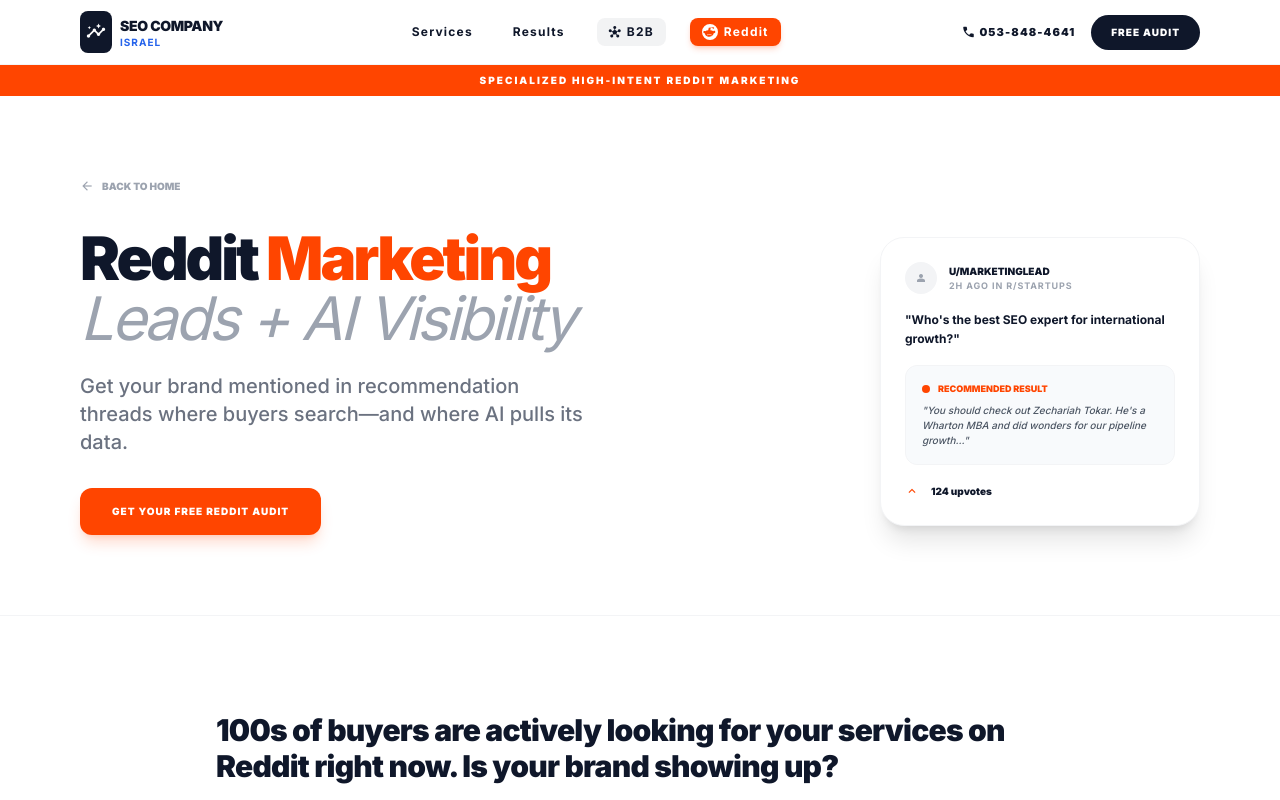
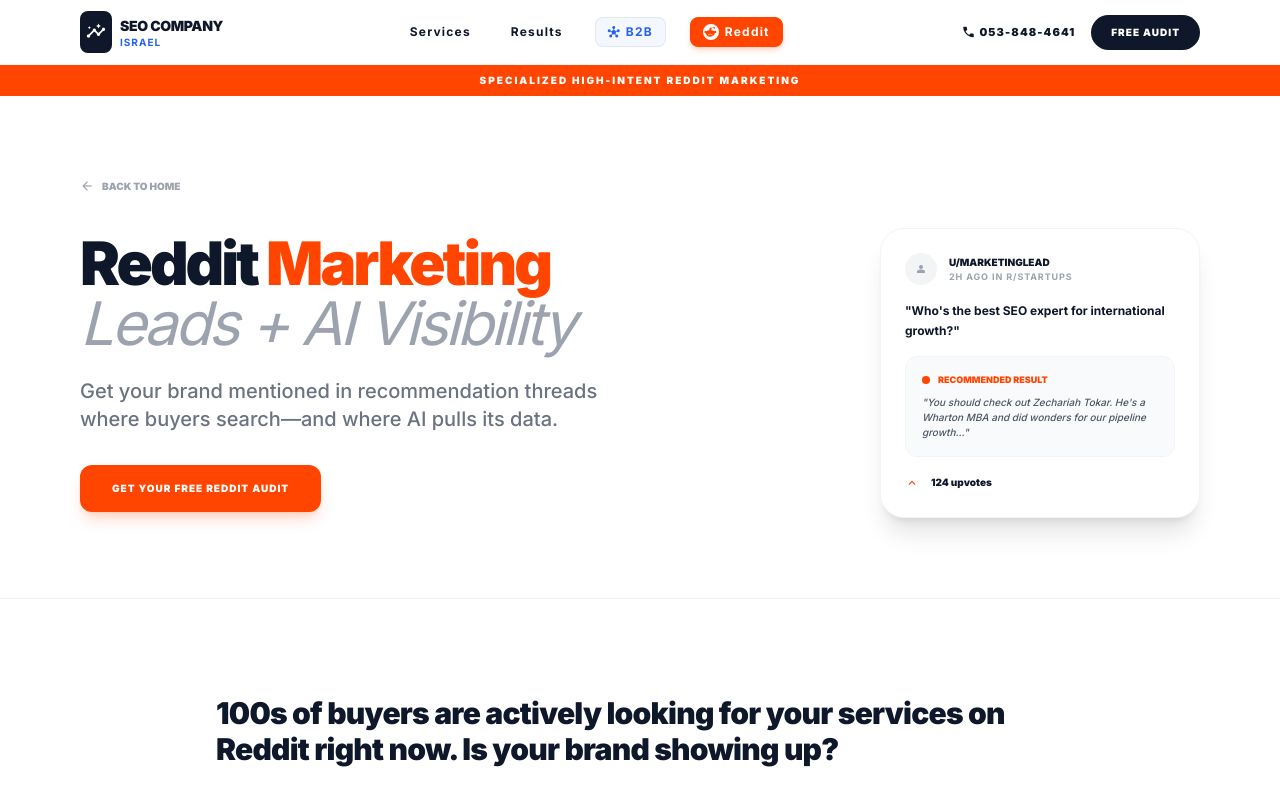
Before and after one commit to ztokar/SEO-Company-Israel, a React (Vite) app: page / in a window 1280 px wide. Both pictures are taken after a click on the button "Reddit". Shown: the top 800 px of the page. Built offline with nearby package versions, Linux system fonts and the light colour scheme.

Commit message:
feat: Enhance button styling for navigation
Updates the styling for the 'B2B' and 'Reddit' navigation buttons to improve visual distinction and active state highlighting. This includes adding borders, adjusting background colors, and refining shadow effects for a more polished user interface.

```diff
--- a/App.tsx
+++ b/App.tsx
@@ -35,7 +35,11 @@ const Header = ({ onNavigate, currentPage }: { onNavigate: (page: string) => voi
 
           <button
             onClick={() => onNavigate('b2b')}
-            className={`px-3 py-1.5 rounded-lg transition-all flex items-center gap-1.5 ${currentPage === 'b2b' ? 'text-primary bg-primary/10 ring-1 ring-primary/20' : 'bg-navy/5 hover:bg-primary/5 hover:text-primary'}`}
+            className={`px-3 py-1.5 rounded-lg transition-all flex items-center gap-1.5 border ${
+              currentPage === 'b2b'
+              ? 'text-primary bg-primary/10 border-primary/30 ring-1 ring-primary/20 shadow-sm'
+              : 'text-primary bg-primary/5 border-primary/10 hover:bg-primary/10'
+            }`}
           >
             <span className="material-symbols-outlined text-xs">hub</span>
             B2B
@@ -43,7 +47,11 @@ const Header = ({ onNavigate, currentPage }: { onNavigate: (page: string) => voi
 
           <button
             onClick={() => onNavigate('reddit')}
-            className={`px-3 py-1.5 rounded-lg transition-all flex items-center gap-1.5 ${currentPage === 'reddit' ? 'text-white bg-[#FF4500] shadow-md shadow-[#FF4500]/20' : 'bg-navy/5 hover:bg-[#FF4500]/10 hover:text-[#FF4500]'}`}
+            className={`px-3 py-1.5 rounded-lg transition-all flex items-center gap-1.5 border ${
+              currentPage === 'reddit'
+              ? 'text-white bg-[#FF4500] border-[#FF4500] shadow-md shadow-[#FF4500]/20'
+              : 'text-[#FF4500] bg-[#FF4500]/5 border-[#FF4500]/10 hover:bg-[#FF4500]/10'
+            }`}
           >
             <svg className="w-4 h-4 fill-current" viewBox="0 0 24 24"><path d="M12 0A12 12 0 0 0 0 12a12 12 0 0 0 12 12 12 12 0 0 0 12-12A12 12 0 0 0 12 0zm5.01 4.744c.688 0 1.25.561 1.25 1.249a1.25 1.25 0 0 1-2.498.056l-2.597-.547-.8 3.747c1.824.07 3.48.632 4.674 1.488.308-.309.73-.491 1.207-.491.966 0 1.75.784 1.75 1.75 0 .966-.784 1.75-1.75 1.75-.19 0-.375-.041-.539-.105-.114 1.619-1.142 3.06-2.674 4.14-.3.21-.62.39-.95.54a7.35 7.35 0 0 1-3.13.68c-.96 0-1.89-.15-2.73-.42a6.9 6.9 0 0 1-1.35-.61c-1.532-1.08-2.56-2.521-2.674-4.14-.164.064-.349.105-.539.105-.966 0-1.75-.784-1.75-1.75 0-.966.784-1.75 1.75-1.75.477 0 .899.182 1.207.491 1.154-.825 2.724-1.371 4.453-1.469l.754-3.528c.01-.05.03-.1.06-.14.04-.04.09-.07.15-.08l2.96-.61c.14-.04.28.05.32.19zm-3.834 10.155c-.5 0-.91.41-.91.91s.41.91.91.91.91-.41.91-.91-.41-.91-.91-.91zm-4.352 0c-.5 0-.91.41-.91.91s.41.91.91.91.91-.41.91-.91-.41-.91-.91-.91zm5.344 2.115c-.17.17-.44.17-.61 0-.6-.6-1.55-.89-2.56-.89-1.01 0-1.96.29-2.56.89-.17.17-.44.17-.61 0-.17-.17-.17-.44 0-.61.74-.74 1.86-1.1 3.17-1.1 1.31 0 2.43.36 3.17 1.1.17.17.17.44 0 .61z"/></svg>
             Reddit
@@ -418,7 +426,7 @@ const B2BPage = ({ onNavigate }: { onNavigate: (page: string) => void }) => {
                 B2B SEO <span className="text-primary italic">Israel</span> <br/>
                 <span className="font-light">Leads From Search</span>
               </h1>
-              <p className="text-lg md:text-xl text-gray-500 font-medium leading-relaxed max-w-lg mb-8">
+              <p className="text-lg md:text-xl text-gray-500 font-medium leading-relaxed max-lg mb-8">
                 Get found by buyers ready to convert on Google and AI search. We focus on pipeline, not just vanity metrics.
               </p>
               <button
@@ -529,7 +537,7 @@ const RedditPage = ({ onNavigate }: { onNavigate: (page: string) => void }) => {
                 Reddit <span className="text-[#FF4500]">Marketing</span> <br/>
                 <span className="font-light italic text-gray-400">Leads + AI Visibility</span>
               </h1>
-              <p className="text-lg md:text-xl text-gray-500 font-medium leading-relaxed max-w-lg mb-8">
+              <p className="text-lg md:text-xl text-gray-500 font-medium leading-relaxed max-lg mb-8">
                 Get your brand mentioned in recommendation threads where buyers search—and where AI pulls its data.
               </p>
               <button
```
